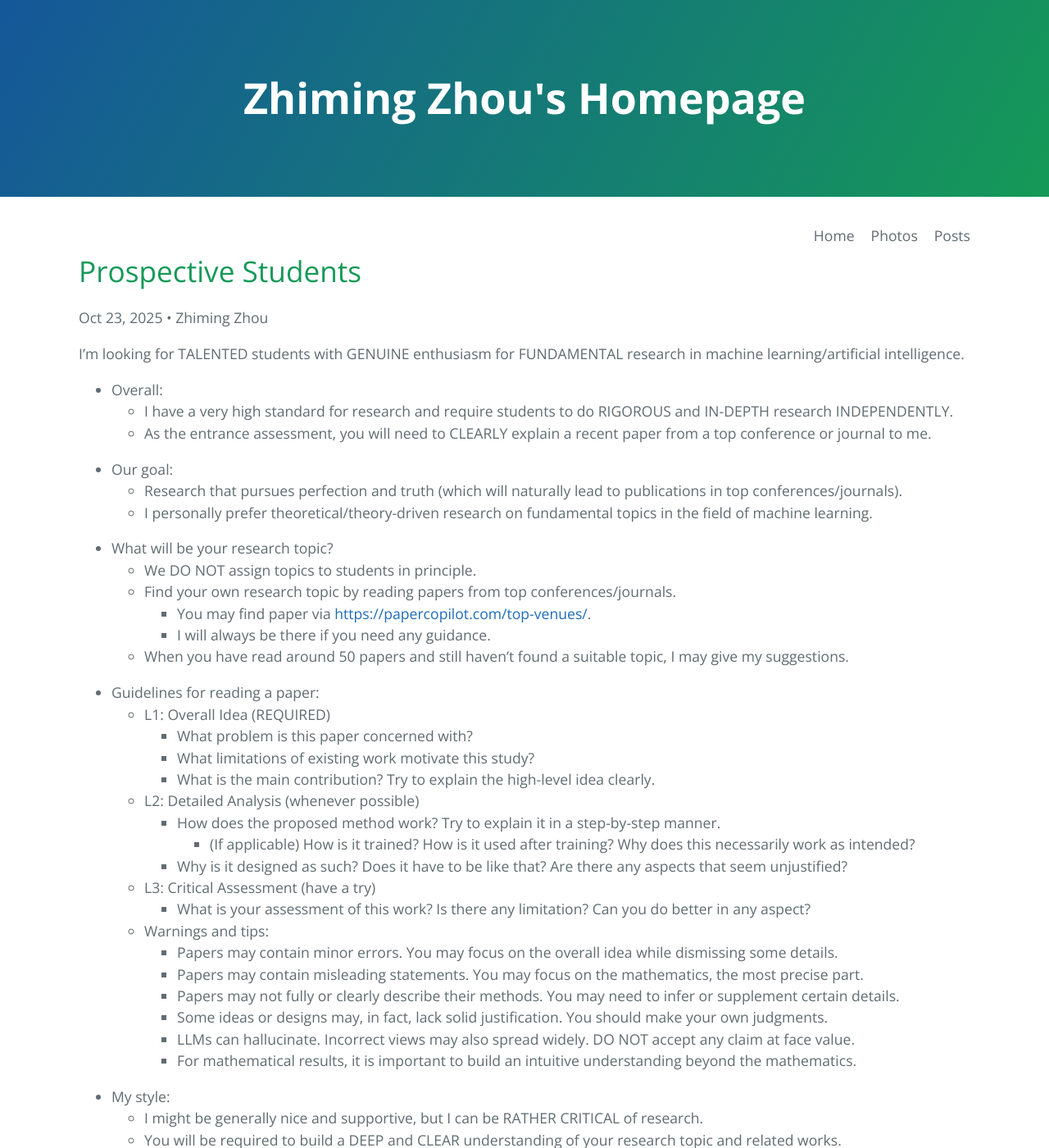
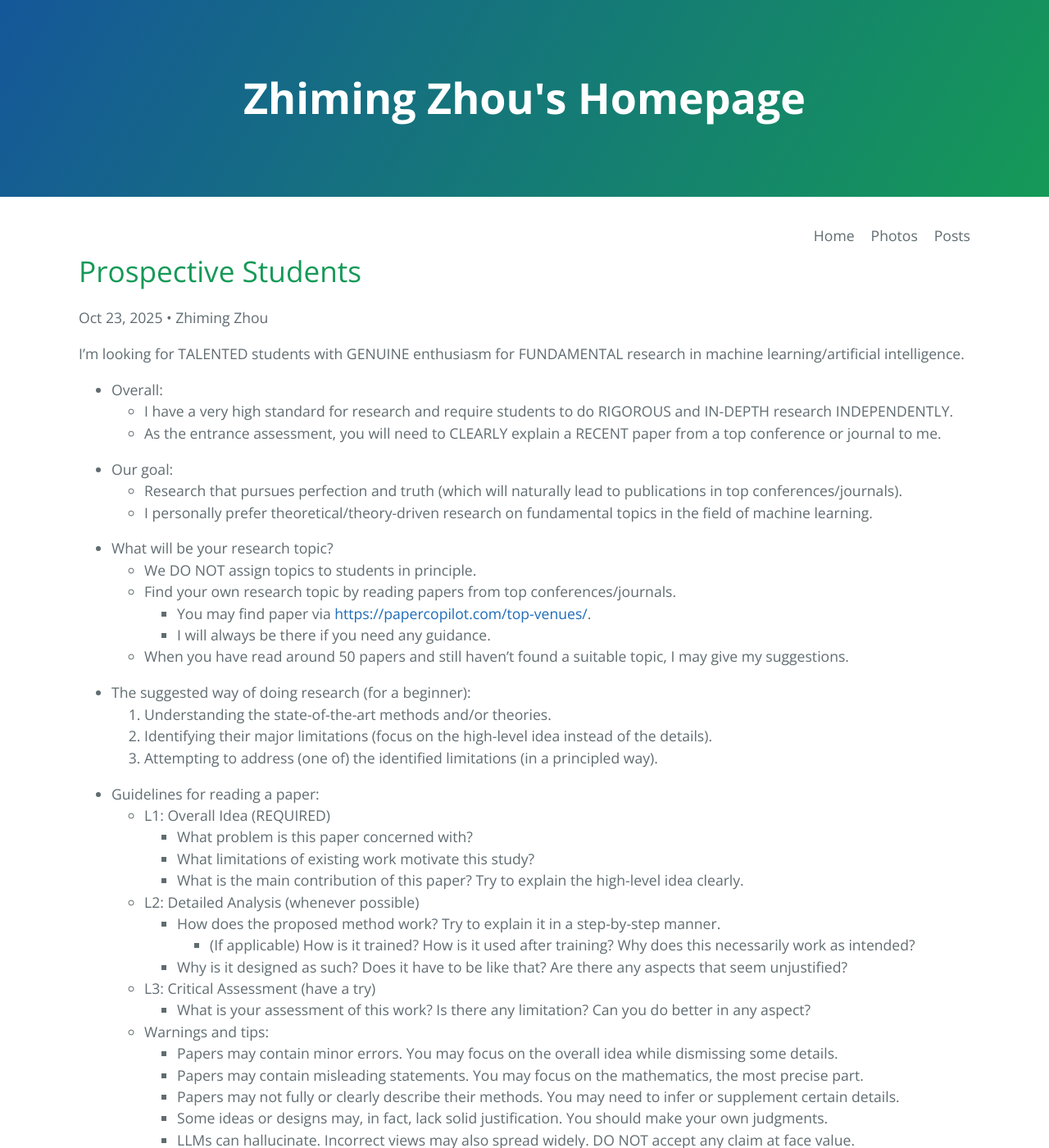
Before and after one commit to ZhimingZhou/zhimingzhou.github.io, a Jekyll site: the page built from _posts/2020-12-09-Prospective-Students.md, in a window 1280 px wide and 1400 px high. Shown: the whole window at 82% size. Built offline with Jekyll 4.4.1, drawn with Linux system fonts in a browser that asks for light colours.

Commit message:
Update 2020-12-09-Prospective-Students.md

```diff
--- a/_posts/2020-12-09-Prospective-Students.md
+++ b/_posts/2020-12-09-Prospective-Students.md
@@ -12,7 +12,7 @@ I’m looking for TALENTED students with GENUINE enthusiasm for FUNDAMENTAL rese
 
 - Overall:
 	- I have a very high standard for research and require students to do RIGOROUS and IN-DEPTH research INDEPENDENTLY.
-	- As the entrance assessment, you will need to CLEARLY explain a recent paper from a top conference or journal to me.
+	- As the entrance assessment, you will need to CLEARLY explain a RECENT paper from a top conference or journal to me.
 
 <!--  -->
 - Our goal:
@@ -28,11 +28,17 @@ I’m looking for TALENTED students with GENUINE enthusiasm for FUNDAMENTAL rese
 	- When you have read around 50 papers and still haven't found a suitable topic, I may give my suggestions.
 
 <!--  -->
+- The suggested way of doing research (for a beginner):
+	1. Understanding the state-of-the-art methods and/or theories.
+	2. Identifying their major limitations (focus on the high-level idea instead of the details).
+	3. Attempting to address (one of) the identified limitations (in a principled way).
+
+<!--  -->
 - Guidelines for reading a paper:
 	- L1: Overall Idea (REQUIRED)
 		- What problem is this paper concerned with?
 		- What limitations of existing work motivate this study?
-		- What is the main contribution? Try to explain the high-level idea clearly.
+		- What is the main contribution of this paper? Try to explain the high-level idea clearly.
 	- L2: Detailed Analysis (whenever possible)
 		- How does the proposed method work? Try to explain it in a step-by-step manner.
 			- (If applicable) How is it trained? How is it used after training? Why does this necessarily work as intended?
```
